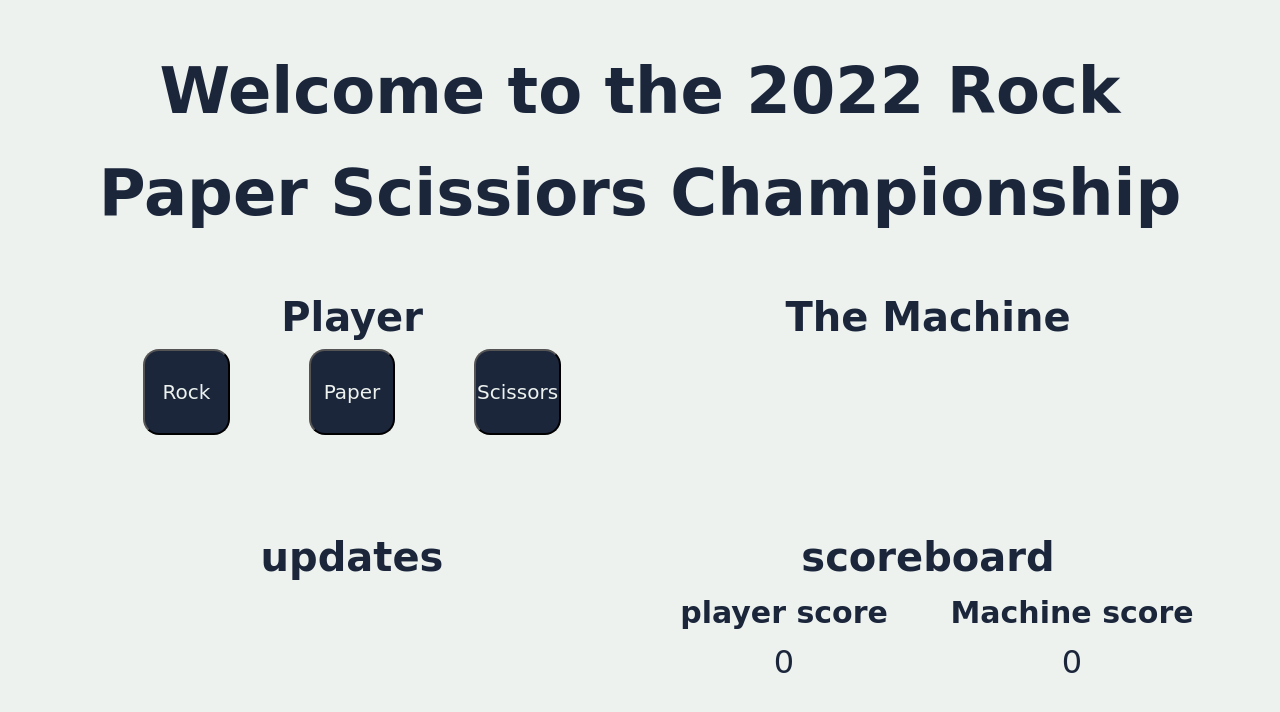
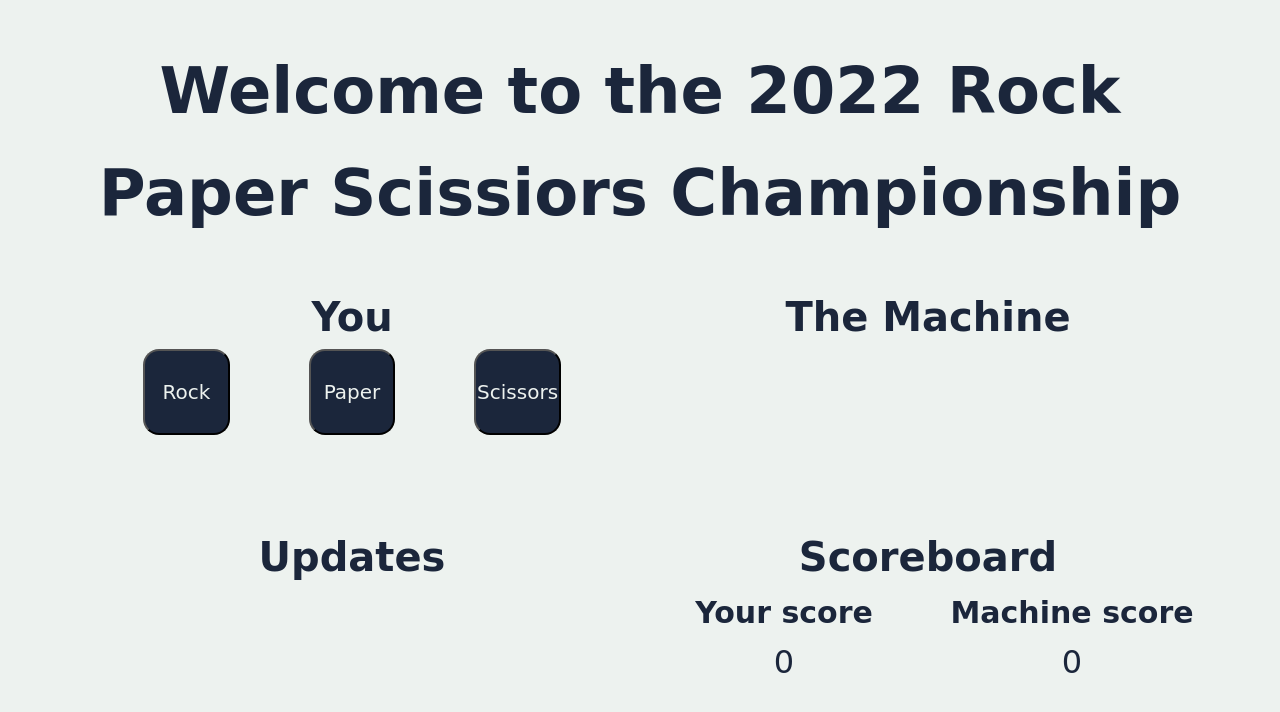
Before and after one commit to shugewang/rock-paper-scissors, a plain HTML site: page index.html in a window 1280 px wide. Both pictures are taken after a click on the button "YES". Drawn offline with nearby package versions, Linux system fonts and the light colour scheme; a web font is replaced by a local one.

Commit message:
added font size

```diff
--- a/index.html
+++ b/index.html
@@ -27,7 +27,7 @@
         <div id="game-container">
             <div class = "flex-even" id="game">
                 <div class="take-half" id="player">
-                    <h1>Player</h1>
+                    <h1>You</h1>
                     <div class = "flex-even" id="player-choice">
                         <button id="rockBtn" class="output" type="submit" value="rock">Rock</button>
                         <button id="paperBtn" class="output" type="submit" value="paper">Paper</button>
@@ -44,14 +44,14 @@
 
             <div id="scores">
                 <div class="take-half" id="updates">
-                    <h1>updates</h1>
+                    <h1>Updates</h1>
                 </div>
 
                 <div class="take-half" id="scoreboard">
-                    <h1>scoreboard</h1>
+                    <h1>Scoreboard</h1>
                     <div class="flex-even">
                         <div class="take-half">
-                            <h2>player score</h2>
+                            <h2>Your score</h2>
                             <p id="player-score">0</p>
                         </div>
                         <div class="take-half">
--- a/style.css
+++ b/style.css
@@ -42,6 +42,10 @@ h1{
 #title{
     font-size: clamp(2rem, 2vw, 3rem);
     text-align: center;
+}
+
+#rules{
+    font-size:1.5rem;
 }
 
 button, .output {
```
